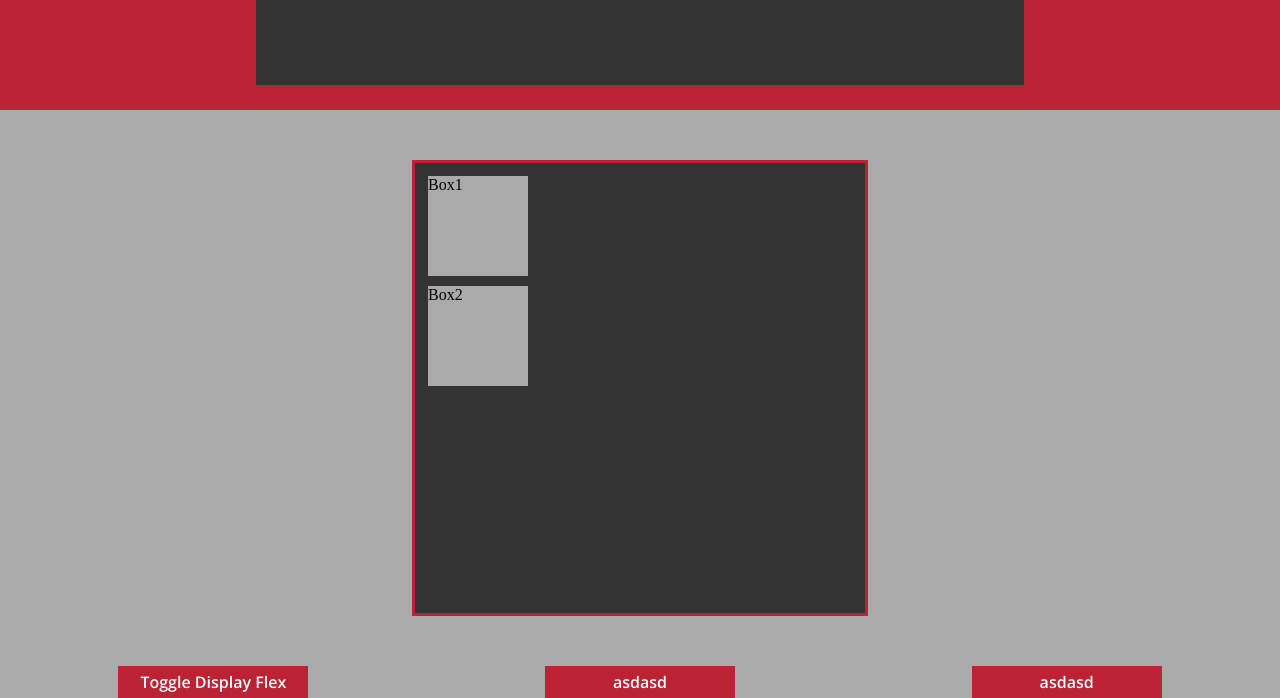
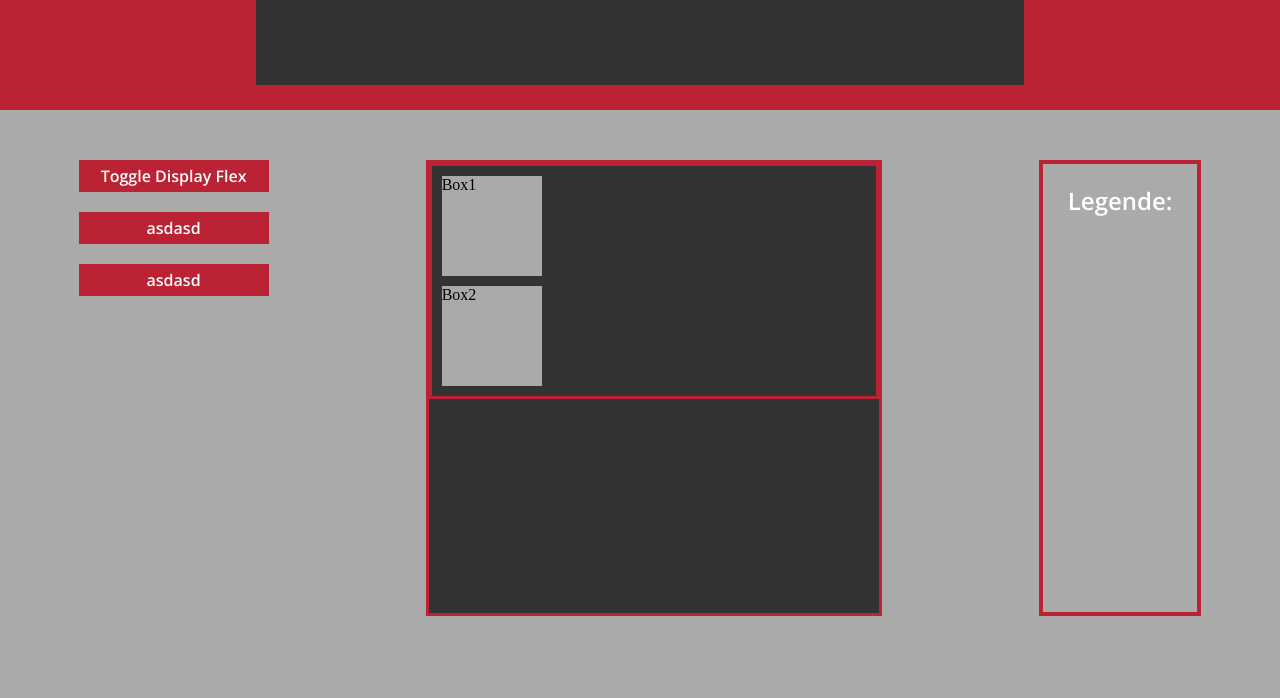
Before and after one commit to derelektrischemoench/flexbox_demo, a plain HTML site: page index.html in a window 1280 px wide. Shown: the part 190-888 px from the top of the page. After the commit the page ends 856 px from the top, so only its background shows below. Drawn offline with nearby package versions, Linux system fonts and the light colour scheme.

Commit message:
looking good so far

```diff
--- a/index.html
+++ b/index.html
@@ -16,14 +16,32 @@
 
 
 <div id="flex_container">
+
+    <div class="buttons">
+        <div class="button1">
+            Toggle Display Flex
+        </div>
+        <div class="button2">
+            asdasd
+        </div>
+        <div class="button3">
+            asdasd
+        </div>
+    </div>
+
     <div id="row_wrapper">
         <div id="column_wrapper">
                 <div class="box1"><span>Box1</span></div>
                 <div class="box2"><span>Box2</span></div>
         </div>
     </div>
+
+    <div class="legende">
+        <h2>Legende:</h2>
+    </div>
+
 </div>
-<div class="buttons">
+<!--<div class="buttons">
     <div class="button1">
         Toggle Display Flex
     </div>
@@ -33,7 +51,7 @@
     <div class="button3">
         asdasd
     </div>
-</div>
+</div>-->
 
 
 </body>
--- a/styles.scss
+++ b/styles.scss
@@ -4,6 +4,7 @@ $background: #333;
 $box_1_color : #aaa;
 $buttons: #bb2233;
 $lightgrey:#aaa;
+$fontstack:'Open sans', sans-serif;
 
 
 html{
@@ -20,7 +21,8 @@ body {
   margin-top: 50px;
   margin-bottom: 50px;
   display: flex;
-  justify-content: center;
+  justify-content: space-around;
+  flex-direction: row;
 }
 
 .activecode {
@@ -63,6 +65,8 @@ body {
   height: 450px;
   background: $background;
   border:3px solid $buttons;
+  align-self: center;
+
 }
 
 .isFlexRow {
@@ -74,7 +78,7 @@ body {
 
 
 #column_wrapper {
-  border: 3px solid $background;
+  border: 3px solid $buttons;
 }
 
 .isFlexColumn {
@@ -101,8 +105,9 @@ body {
 
 .buttons {
   display: flex;
-  justify-content: space-around;
-}
+  justify-content: flex-start;
+  flex-direction: column;
+  }
 
 .button1, .button2, .button3 {
   padding: 5px 20px;
@@ -113,3 +118,14 @@ body {
   font-family:'Open sans', sans-serif;
   font-weight:600;
 }
+
+.button2, .button3{
+  margin-top: 20px;
+}
+
+.legende {
+  border: 4px solid $buttons;
+  font-family: $fontstack;
+  color:white;
+  padding:0 25px;
+  }
```
Also changed, not shown: styles.css, 1 other file.
